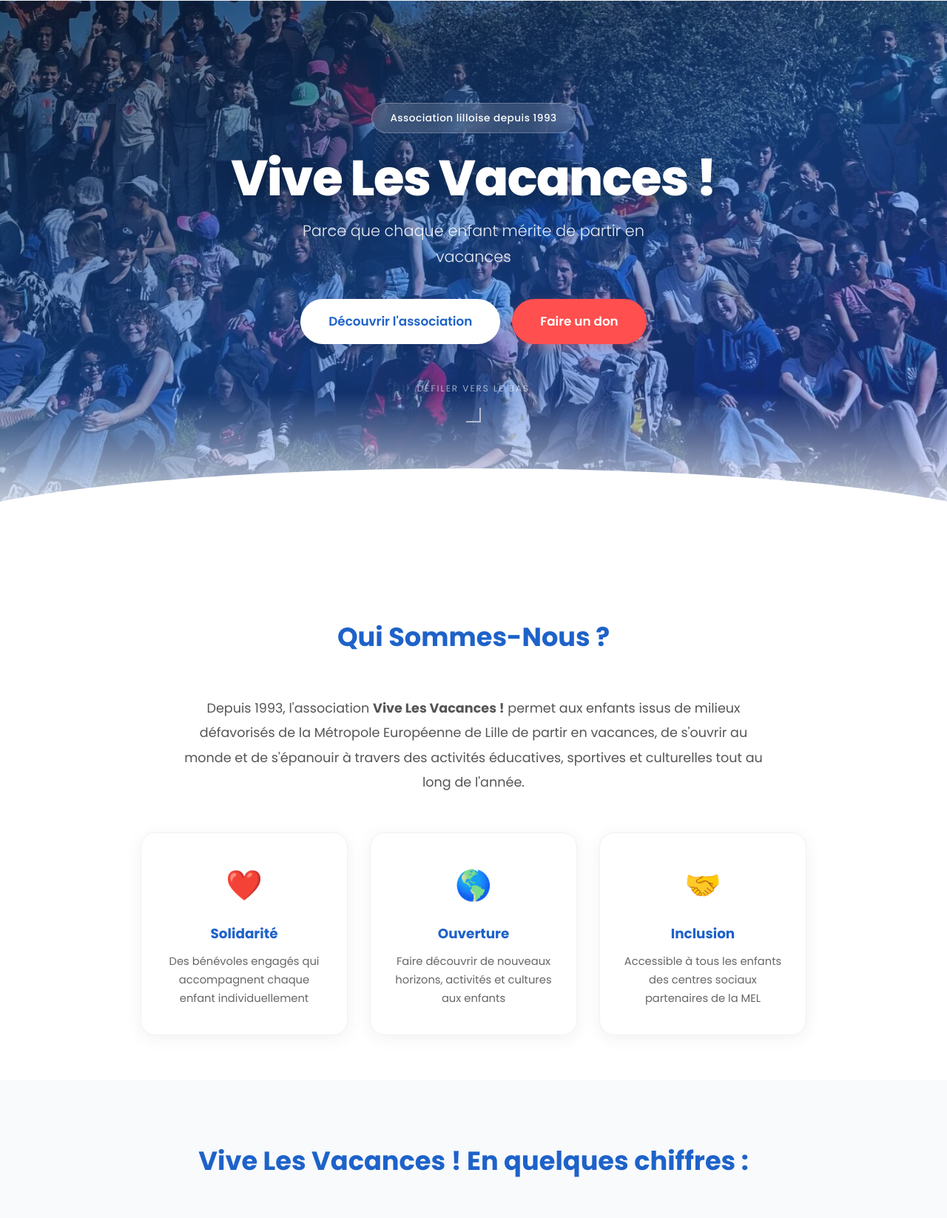
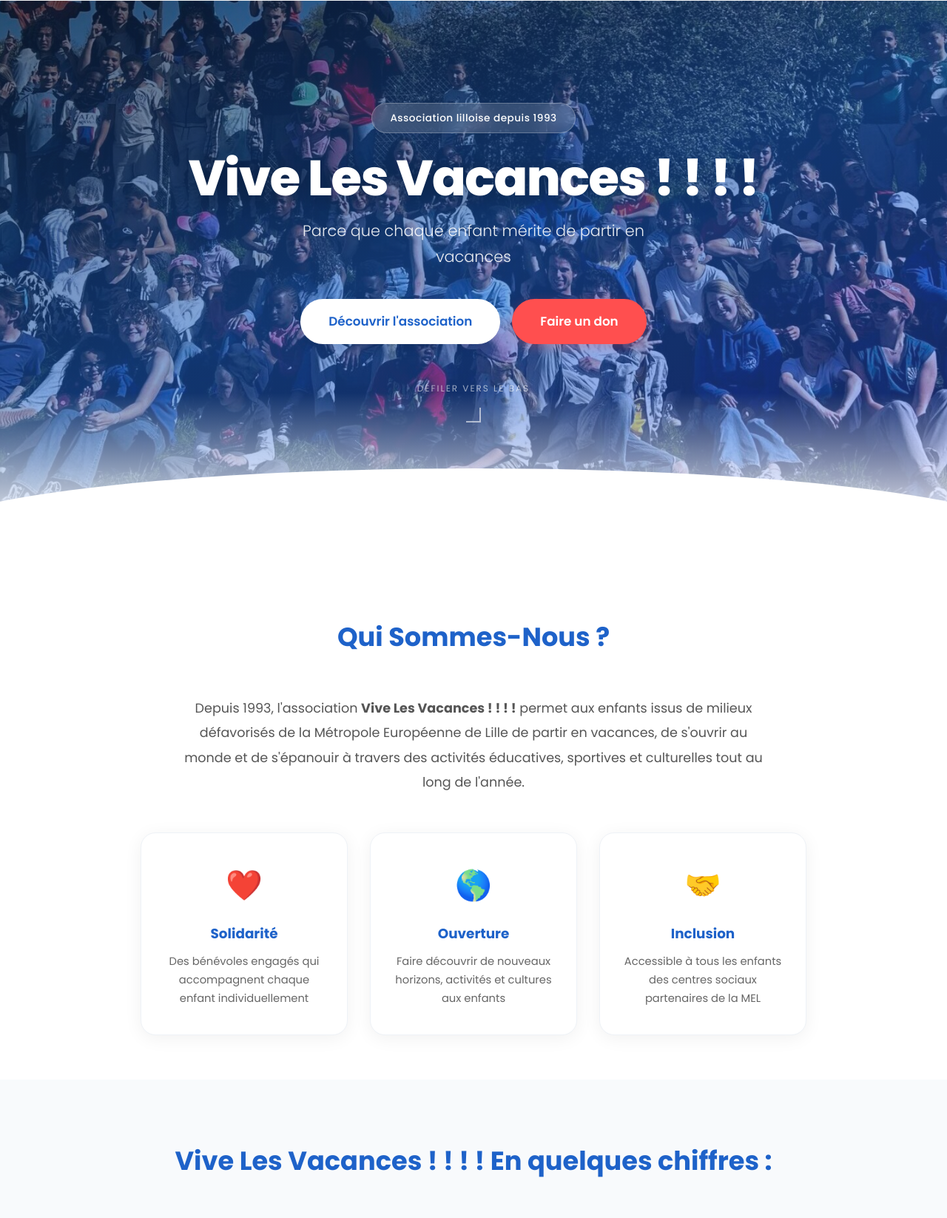
Before and after one commit to rayanouabri/vive-les-vacances, a plain HTML site: page index.html in a window 1280 px wide. Shown: the part 69-1715 px from the top of the page at 74% size. Drawn offline with Linux system fonts and the light colour scheme.

Commit message:
Ajoute le ! a la marque Vive Les Vacances partout

```diff
--- a/forum.js
+++ b/forum.js
@@ -1,4 +1,4 @@
-// ===== Vive Les Vacances - Forum (Firebase Firestore) =====
+// ===== Vive Les Vacances ! ! - Forum (Firebase Firestore) =====
 
 const forumConfig = window.VLV_FORUM_CONFIG || {};
 const firebaseConfig = forumConfig.firebase || {
--- a/index.html
+++ b/index.html
@@ -3,8 +3,8 @@
 <head>
     <meta charset="UTF-8">
     <meta name="viewport" content="width=device-width, initial-scale=1.0">
-    <title>Vive Les Vacances - Association lilloise depuis 1993</title>
-    <meta name="description" content="Vive Les Vacances permet aux enfants issus de milieux défavorisés de la MEL de partir en vacances depuis 1993.">
+    <title>Vive Les Vacances ! ! ! ! - Association lilloise depuis 1993</title>
+    <meta name="description" content="Vive Les Vacances ! ! ! ! permet aux enfants issus de milieux défavorisés de la MEL de partir en vacances depuis 1993.">
     <link rel="icon" href="images/favicon.png">
     <link rel="stylesheet" href="style.css">
     <link rel="preconnect" href="https://fonts.googleapis.com">
@@ -17,7 +17,7 @@
     <header class="header" id="header">
         <div class="container header-inner">
             <a href="#accueil" class="logo">
-                <img src="images/logo.png" alt="Logo Vive Les Vacances" width="60" height="59">
+                <img src="images/logo.png" alt="Logo Vive Les Vacances ! ! ! !" width="60" height="59">
             </a>
             <nav class="nav" id="nav">
                 <a href="#qui" class="nav-link">Qui Sommes-Nous ?</a>
@@ -38,13 +38,13 @@
     <!-- HERO -->
     <section class="hero" id="accueil">
         <div class="hero-bg-wrapper">
-            <img src="images/hero.jpg" alt="Photo de groupe Vive Les Vacances" class="hero-bg">
+            <img src="images/hero.jpg" alt="Photo de groupe Vive Les Vacances ! ! ! !" class="hero-bg">
         </div>
         <div class="hero-overlay"></div>
         <div class="hero-shape"></div>
         <div class="container hero-content">
             <div class="hero-badge">Association lilloise depuis 1993</div>
-            <h1>Vive Les Vacances !</h1>
+            <h1>Vive Les Vacances ! ! ! !</h1>
             <p class="hero-subtitle">Parce que chaque enfant mérite de partir en vacances</p>
             <div class="hero-actions">
                 <a href="#qui" class="btn btn-white btn-lg">Découvrir l'association</a>
@@ -61,7 +61,7 @@
     <section class="section section-mission" id="qui">
         <div class="container">
             <h2 class="section-title">Qui Sommes-Nous ?</h2>
-            <p class="mission-text">Depuis 1993, l'association <strong>Vive Les Vacances !</strong> permet aux enfants issus de milieux défavorisés de la Métropole Européenne de Lille de partir en vacances, de s'ouvrir au monde et de s'épanouir à travers des activités éducatives, sportives et culturelles tout au long de l'année.</p>
+            <p class="mission-text">Depuis 1993, l'association <strong>Vive Les Vacances ! ! ! !</strong> permet aux enfants issus de milieux défavorisés de la Métropole Européenne de Lille de partir en vacances, de s'ouvrir au monde et de s'épanouir à travers des activités éducatives, sportives et culturelles tout au long de l'année.</p>
             <div class="mission-values">
                 <div class="value-card fade-in">
                     <div class="value-icon">&#10084;&#65039;</div>
@@ -85,7 +85,7 @@
     <!-- EN QUELQUES CHIFFRES -->
     <section class="section section-stats">
         <div class="container">
-            <h2 class="section-title">Vive Les Vacances ! En quelques chiffres :</h2>
+            <h2 class="section-title">Vive Les Vacances ! ! ! ! En quelques chiffres :</h2>
             <div class="stats-grid">
                 <div class="stat-card stat-card-blue">
                     <div class="stat-icon">&#128102;</div>
@@ -134,7 +134,7 @@
                 </div>
                 <div class="action-text">
                     <h3>Les vacances VLV!</h3>
-                    <p>Depuis 1993, Vive les Vacances! organise de A à Z une semaine de vacances pour 100 enfants au mois d'avril, dont la destination change chaque année. Au programme : ateliers découvertes, sorties, activités sportives et culturelles, grands jeux, veillées et pièce de théâtre jouée par les bénévoles qui constitue l'imaginaire de la semaine.</p>
+                    <p>Depuis 1993, Vive Les Vacances ! organise de A à Z une semaine de vacances pour 100 enfants au mois d'avril, dont la destination change chaque année. Au programme : ateliers découvertes, sorties, activités sportives et culturelles, grands jeux, veillées et pièce de théâtre jouée par les bénévoles qui constitue l'imaginaire de la semaine.</p>
                     <a href="evenements.html#vacances" class="btn btn-green btn-sm">En savoir plus</a>
                 </div>
             </div>
@@ -214,7 +214,7 @@
                 </blockquote>
                 <div class="testimonial-author">
                     <strong>BEUCHON Janelle</strong>
-                    <span>Présidente de l'association Vive Les Vacances !</span>
+                    <span>Présidente de l'association Vive Les Vacances ! ! ! !</span>
                 </div>
             </div>
         </div>
@@ -322,7 +322,7 @@
             <div class="footer-bottom">
                 <div class="footer-brand">
                     <img src="images/logo.png" alt="Logo VLV" width="40" height="39">
-                    <span>Vive Les Vacances</span>
+                    <span>Vive Les Vacances ! ! ! !</span>
                 </div>
                 <div class="footer-links">
                     <a href="#accueil">Accueil</a>
@@ -331,7 +331,7 @@
                     <a href="#nous">Contact</a>
                     <a href="forum.html">Forum</a>
                 </div>
-                <p class="footer-copy">&copy; 2025 Vive Les Vacances &mdash; Association lilloise depuis 1993</p>
+                <p class="footer-copy">&copy; 2025 Vive Les Vacances ! ! ! ! &mdash; Association lilloise depuis 1993</p>
             </div>
         </div>
     </footer>
--- a/script.js
+++ b/script.js
@@ -1,4 +1,4 @@
-// ===== Vive Les Vacances - Script principal (index.html) =====
+// ===== Vive Les Vacances ! ! - Script principal (index.html) =====
 
 // Header scroll
 const header = document.getElementById('header');
```
Also changed, not shown: evenements.html (+7 -7 lines), forum.html (+5 -5 lines), nos-actions.html (+6 -6 lines).
